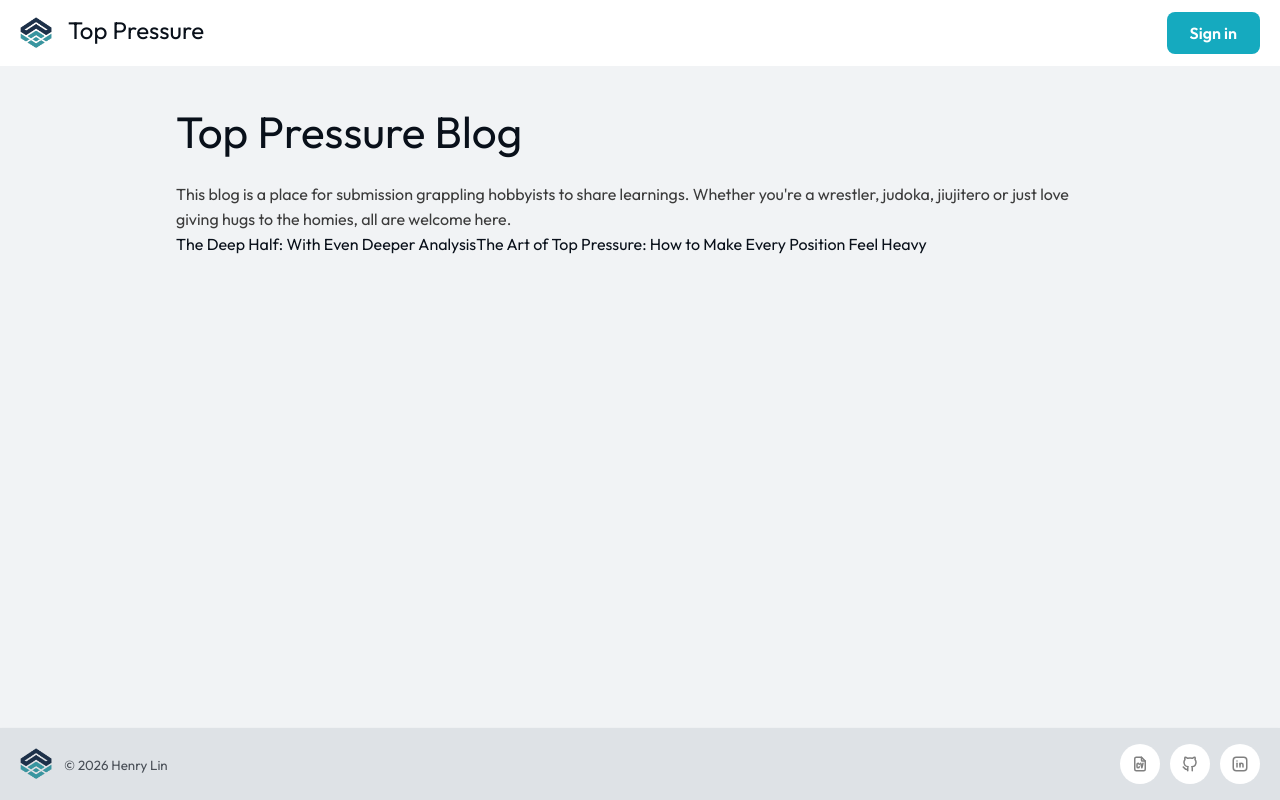
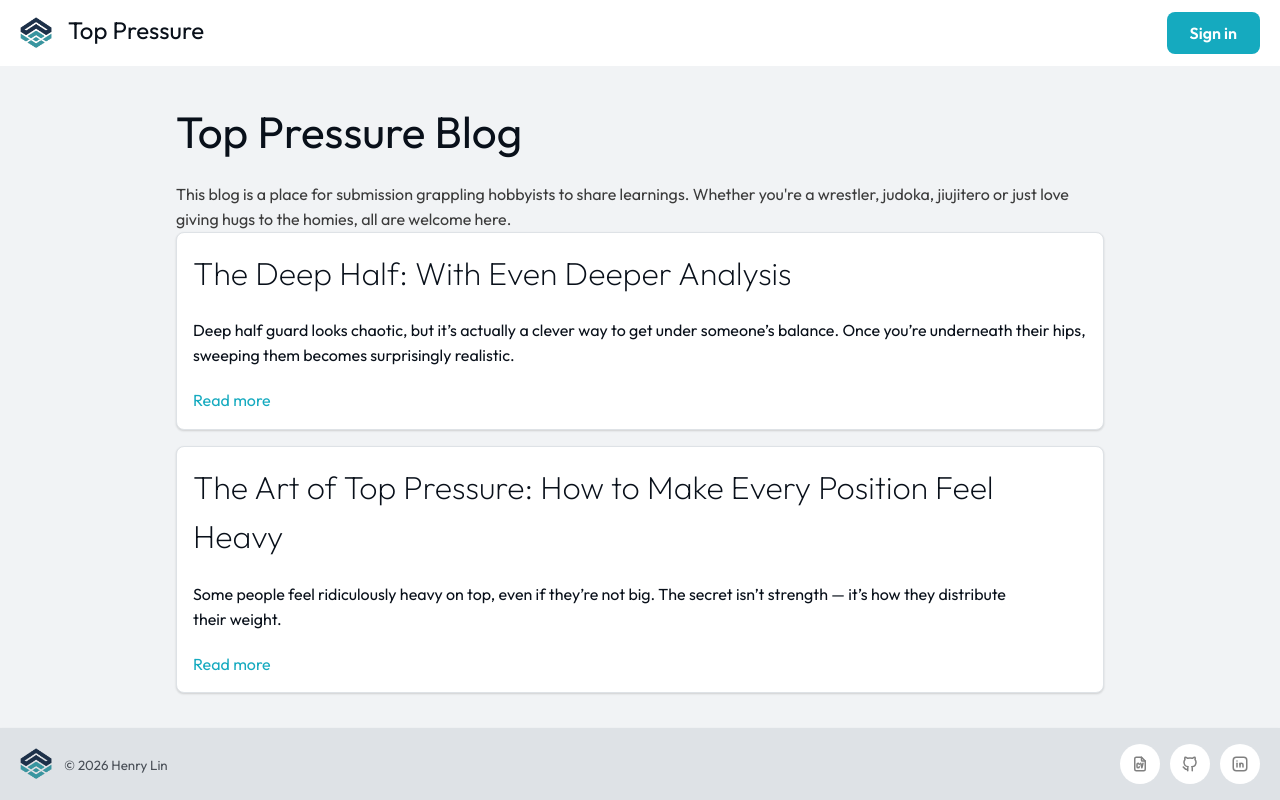
Before and after one commit to henrylin03/top-pressure-blog--FE, a React (Vite) app: page / in a window 1280 px wide. Built offline with nearby package versions, Linux system fonts and the light colour scheme; a web font is replaced by a local one.

Commit message:
feat(PreviewCard): add subcomponent for preview card

```diff
--- a/src/components/Feed/Feed.module.css
+++ b/src/components/Feed/Feed.module.css
@@ -1,4 +1,3 @@
-.section {
-  display: flex;
-  flex-direction: column;
+.list {
+  list-style-type: none;
 }
--- a/src/components/Feed/Feed.tsx
+++ b/src/components/Feed/Feed.tsx
@@ -1,11 +1,22 @@
+import PreviewCard from "@components/PreviewCard/PreviewCard";
+import { Stack } from "@mantine/core";
 import type { Post } from "@/data/fakePosts";
+import styles from "./Feed.module.css";
 
 interface Props {
 	posts: Post[];
 }
 
 const Feed = ({ posts }: Props) => (
-	<section>{posts.map((post) => post.title)}</section>
+	<section>
+		<Stack component="ul" className={styles.list}>
+			{posts.map((post) => (
+				<li key={post.linkToFullText}>
+					<PreviewCard post={post} />
+				</li>
+			))}
+		</Stack>
+	</section>
 );
 
 export default Feed;
--- /dev/null
+++ b/src/components/PreviewCard/PreviewCard.module.css
@@ -0,0 +1,9 @@
+.card {
+  gap: var(--mantine-spacing-lg);
+  padding: var(--mantine-spacing-lg) var(--mantine-spacing-xl);
+}
+
+.heading {
+  font-weight: 200;
+  font-size: 2rem;
+}
--- /dev/null
+++ b/src/components/PreviewCard/PreviewCard.tsx
@@ -0,0 +1,26 @@
+import { Anchor, Card } from "@mantine/core";
+import { Link } from "@tanstack/react-router";
+import type { Post } from "@/data/fakePosts";
+import styles from "./PreviewCard.module.css";
+
+interface Props {
+	post: Post;
+}
+
+const PreviewCard = ({ post }: Props) => (
+	<Card
+		shadow="xs"
+		withBorder
+		component={Link}
+		to={post.linkToFullText}
+		className={styles.card}
+	>
+		<h3 className={styles.heading}>{post.title}</h3>
+		<p>{post.lede}</p>
+		<Anchor href={post.linkToFullText} underline="hover">
+			Read more
+		</Anchor>
+	</Card>
+);
+
+export default PreviewCard;
--- a/src/styles/global.css
+++ b/src/styles/global.css
@@ -25,4 +25,9 @@ main {
 
 h1 {
   font-family: var(--fancy-font);
+  text-wrap: balance;
 }
+
+p {
+  text-wrap: pretty;
+}
```
